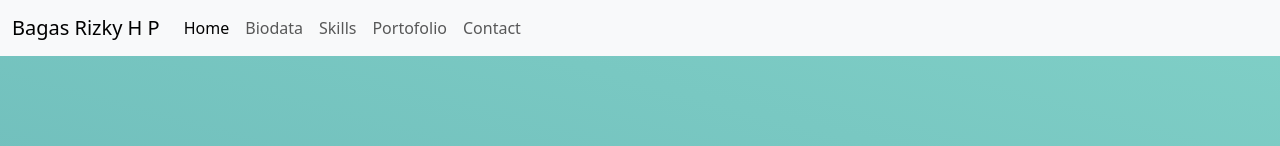
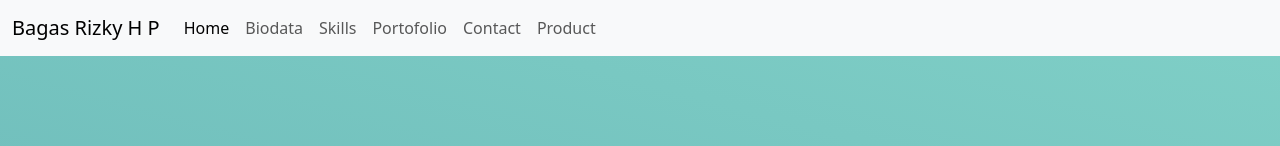
Before and after one commit to bagasrizki28/tugas-5_sinau-FE, a website: page index.html in a window 1280 px wide. Shown: the top 146 px of the page. Drawn offline with nearby package versions, Linux system fonts and the light colour scheme.

Commit message:
adding product endpoint

```diff
--- a/index.html
+++ b/index.html
@@ -42,6 +42,9 @@
                     </li>
                     <li class="nav-item">
                         <a class="nav-link" href="#contact">Contact</a>
+                    </li>
+                    <li class="nav-item">
+                        <a class="nav-link" href="./pages/index.html">Product</a>
                     </li>
 
 
```
